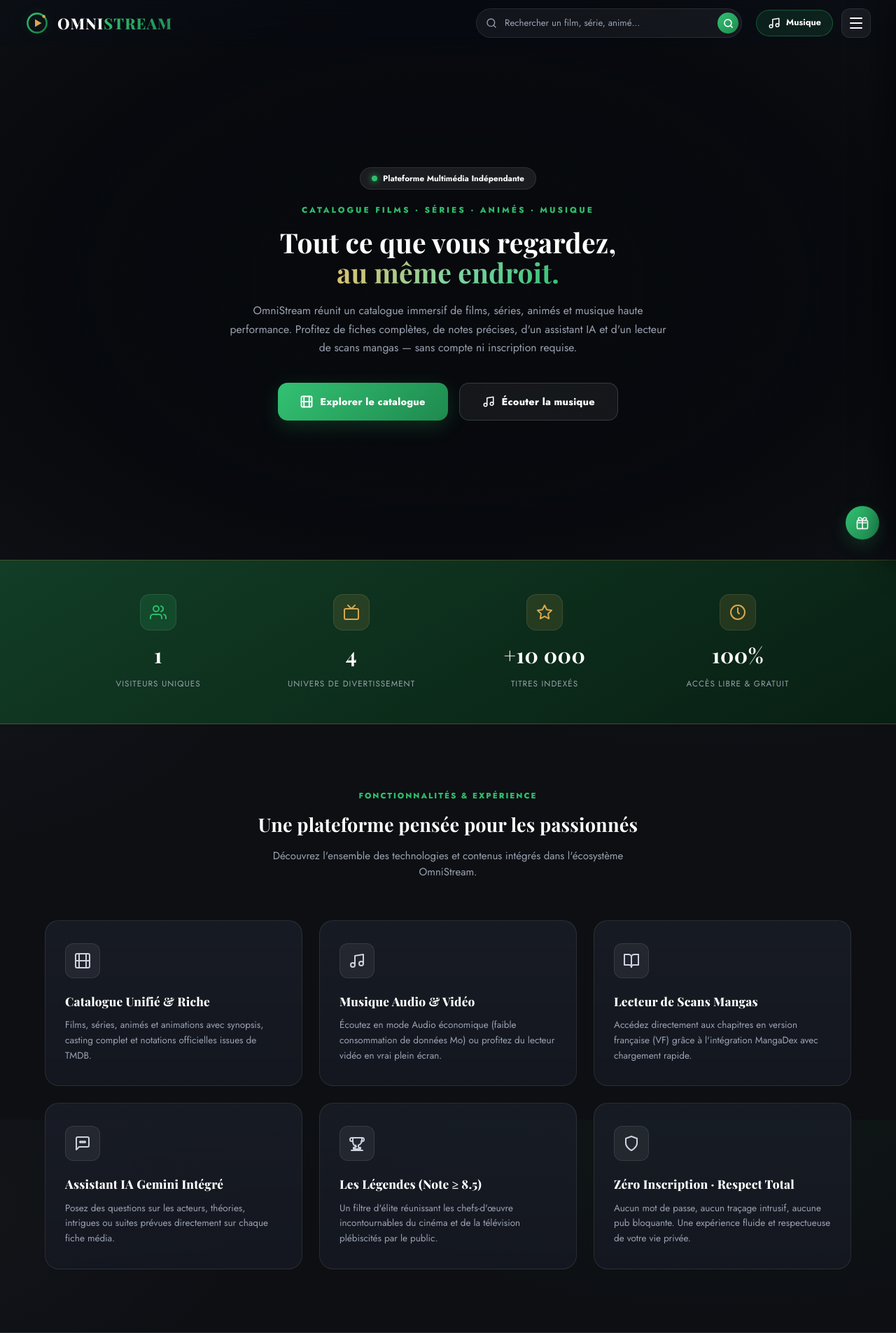
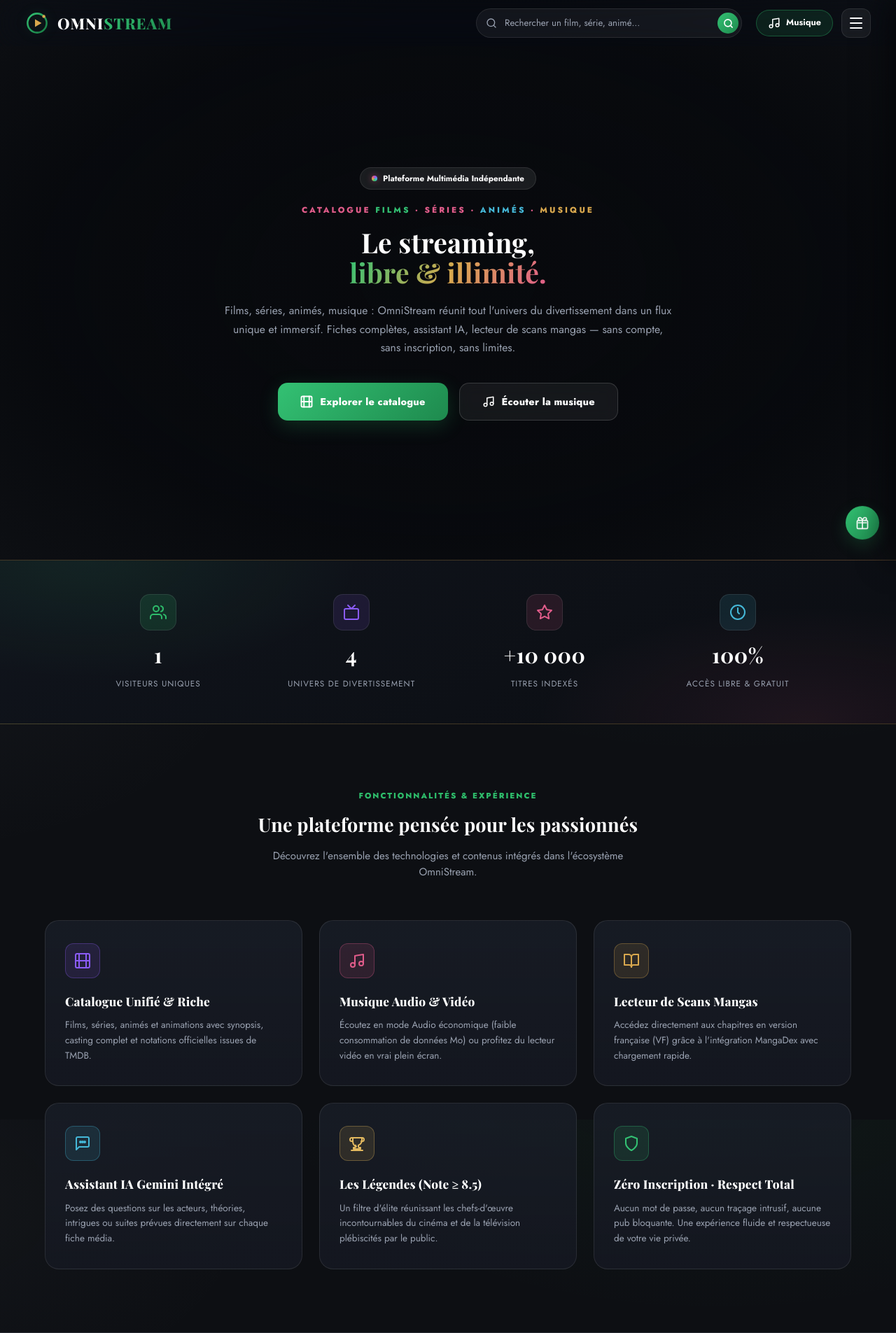
Before and after one commit to nambinintsoatsiky12/omnistream, a Flask app: page / in a window 1280 px wide. Shown: the top 1905 px of the page at 70% size. Run offline with Flask 3, Linux system fonts and the light colour scheme; data comes from the database, SQL or seed files in the repository; some libraries are stand-ins or nearby versions; some web fonts are replaced.

Commit message:
Palette : diversifier les couleurs (fin du tout-vert) + copywriting hero
- Variables de couleur : --accent-pink était du vert (#2ebd6b) !
  Palette réelle : vert (marque), rose #e05c8a, or #d9a84e,
  cyan #45b8d8, violet #8b5cf6 — glows pink/violet recolorés
- Eyebrow hero multicolore : Films (vert) · Séries (rose) ·
  Animes (cyan) · Musique (or)
- Hero h1 : dégradé vert → or → rose
- Badge pill : point « prisme » conic-gradient multi-couleurs
- Bandeau stats : fond vert massif remplacé par fond sombre neutre
  avec teintes vert/rose ; 4 icônes colorées vert/violet/rose/cyan
- 6 cartes fonctionnalités : badges chacun dans sa couleur
  (violet, rose, or, cyan, or clair, émeraude)
- Kickers de sections : or (à propos), rose (CTA final)
- Nouvel écriture accueil : « Le streaming, libre & illimité. »
  + lead resserré (sans compte, sans inscription, sans limites)
- Test landing mis à jour (nouvelle accroche), cache CSS ?v=16

Co-authored-by: arena-agent <297053741+arena-agent@users.noreply.github.com>

```diff
--- a/static/css/style.css
+++ b/static/css/style.css
@@ -22,19 +22,20 @@
   --muted-dark: #646c7c;
 
   --accent: #2ebd6b;
-  --accent-pink: #2ebd6b;
+  --accent-pink: #e05c8a;
   --accent-orange: #d9a84e;
-  --accent-cyan: #8494ab;
+  --accent-cyan: #45b8d8;
+  --accent-violet: #8b5cf6;
   --accent-emerald: #4c9d77;
   --gold: #d9a84e;
 
   --gradient: linear-gradient(135deg, #33c173 0%, #1e8a4e 100%);
   --gradient-gold: linear-gradient(135deg, #e3b95f 0%, #d9a84e 50%, #b98a35 100%);
-  --gradient-cyan: linear-gradient(135deg, #8494ab 0%, #5f6f88 100%);
+  --gradient-cyan: linear-gradient(135deg, #45b8d8 0%, #2f8ba8 100%);
   --gradient-card: linear-gradient(180deg, rgba(27, 32, 43, 0.7) 0%, rgba(21, 24, 33, 0.9) 100%);
 
-  --glow-violet: rgba(46, 189, 107, 0.25);
-  --glow-pink: rgba(46, 189, 107, 0.2);
+  --glow-violet: rgba(139, 92, 246, 0.25);
+  --glow-pink: rgba(224, 92, 138, 0.22);
   --glow-gold: rgba(217, 168, 78, 0.22);
   --glass: rgba(21, 24, 33, 0.72);
 
@@ -139,7 +140,7 @@
 .section-kicker.cyan { color: var(--accent-cyan); }
 
 .gradient-text {
-  background: linear-gradient(120deg, #e3c069 0%, #7ed3a2 55%, #33c173 100%);
+  background: linear-gradient(120deg, #33c173 0%, #d9a84e 52%, #e05c8a 100%);
   -webkit-background-clip: text;
   -webkit-text-fill-color: transparent;
   background-clip: text;
@@ -2314,8 +2315,8 @@
   width: 8px;
   height: 8px;
   border-radius: 50%;
-  background: var(--accent-pink);
-  box-shadow: 0 0 10px var(--accent-pink);
+  background: conic-gradient(from 180deg, #33c173, #d9a84e, #e05c8a, #8b5cf6, #45b8d8, #33c173);
+  box-shadow: 0 0 10px rgba(224, 92, 138, 0.55);
 }
 
 .landing-eyebrow {
@@ -2328,6 +2329,11 @@
   margin-bottom: 16px;
 }
 
+.landing-eyebrow .ew-films { color: #33c173; }
+.landing-eyebrow .ew-series { color: var(--accent-pink); }
+.landing-eyebrow .ew-animes { color: var(--accent-cyan); }
+.landing-eyebrow .ew-musique { color: var(--gold); }
+
 .landing-hero h1 {
   font-size: 2.6rem;
   line-height: 1.1;
@@ -2390,7 +2396,10 @@
 
 /* Stats Band (Université Banner Style) */
 .landing-stats-band {
-  background: linear-gradient(150deg, #123d26 0%, #0c2b1a 60%, #081f13 100%);
+  background:
+    radial-gradient(640px 280px at 10% 0%, rgba(51, 193, 115, 0.09), transparent 60%),
+    radial-gradient(640px 280px at 90% 100%, rgba(224, 92, 138, 0.09), transparent 60%),
+    linear-gradient(150deg, #10141c 0%, #0d1016 60%, #0b0d12 100%);
   border-top: 1px solid rgba(217, 168, 78, 0.25);
   border-bottom: 1px solid rgba(217, 168, 78, 0.25);
   padding: 48px 24px;
@@ -2425,9 +2434,9 @@
   margin-bottom: 4px;
 }
 
-.mini-stat-icon-wrap.icon-purple,
-.mini-stat-icon-wrap.icon-pink,
-.mini-stat-icon-wrap.icon-orange { color: var(--gold); background: rgba(217, 168, 78, 0.12); }
+.mini-stat-icon-wrap.icon-purple { color: var(--accent-violet); background: rgba(139, 92, 246, 0.12); }
+.mini-stat-icon-wrap.icon-pink { color: var(--accent-pink); background: rgba(224, 92, 138, 0.12); }
+.mini-stat-icon-wrap.icon-cyan { color: var(--accent-cyan); background: rgba(69, 184, 216, 0.12); }
 
 .mini-stat-number {
   font-family: var(--font-display);
@@ -2507,6 +2516,13 @@
   border: 1px solid var(--border);
   color: #cdd3de;
 }
+
+.badge-purple { color: var(--accent-violet); background: rgba(139, 92, 246, 0.12); border-color: rgba(139, 92, 246, 0.32); }
+.badge-pink { color: var(--accent-pink); background: rgba(224, 92, 138, 0.12); border-color: rgba(224, 92, 138, 0.32); }
+.badge-orange { color: var(--accent-orange); background: rgba(217, 168, 78, 0.12); border-color: rgba(217, 168, 78, 0.32); }
+.badge-cyan { color: var(--accent-cyan); background: rgba(69, 184, 216, 0.12); border-color: rgba(69, 184, 216, 0.32); }
+.badge-gold { color: #e3b95f; background: rgba(227, 185, 95, 0.12); border-color: rgba(227, 185, 95, 0.32); }
+.badge-emerald { color: #33c173; background: rgba(51, 193, 115, 0.12); border-color: rgba(51, 193, 115, 0.32); }
 
 .landing-feature h3 {
   font-size: 1.15rem;
--- a/templates/base.html
+++ b/templates/base.html
@@ -8,7 +8,7 @@
 <link rel="preconnect" href="https://fonts.googleapis.com">
 <link rel="preconnect" href="https://fonts.gstatic.com" crossorigin>
 <link href="https://fonts.googleapis.com/css2?family=Playfair+Display:ital,wght@0,500;0,600;0,700;0,800;1,600;1,700&family=Jost:wght@400;500;600;700;800&display=swap" rel="stylesheet">
-<link rel="stylesheet" href="{{ url_for('static', filename='css/style.css') }}?v=15">
+<link rel="stylesheet" href="{{ url_for('static', filename='css/style.css') }}?v=16">
 <script src="{{ url_for('static', filename='js/notification-cleanup.js') }}?v=1" defer></script>
 <meta name="google-site-verification" content="_2AZ02eYdKym_uGxJKyCLYGmmG_E_JmaQ-2WHqswEyY">
 </head>
--- a/templates/landing.html
+++ b/templates/landing.html
@@ -30,10 +30,10 @@
       <span>Plateforme Multimédia Indépendante</span>
     </div>
 
-    <span class="landing-eyebrow">Catalogue Films · Séries · Animés · Musique</span>
-    <h1>Tout ce que vous regardez,<br><span class="gradient-text">au même endroit.</span></h1>
+    <span class="landing-eyebrow">Catalogue <span class="ew-films">Films</span> · <span class="ew-series">Séries</span> · <span class="ew-animes">Animés</span> · <span class="ew-musique">Musique</span></span>
+    <h1>Le streaming,<br><span class="gradient-text">libre &amp; illimité.</span></h1>
     <p class="landing-lead">
-      OmniStream réunit un catalogue immersif de films, séries, animés et musique haute performance. Profitez de fiches complètes, de notes précises, d'un assistant IA et d'un lecteur de scans mangas — sans compte ni inscription requise.
+      Films, séries, animés, musique : OmniStream réunit tout l'univers du divertissement dans un flux unique et immersif. Fiches complètes, assistant IA, lecteur de scans mangas — sans compte, sans inscription, sans limites.
     </p>
     <div class="landing-cta">
       <a href="{{ url_for('index', tab='films') }}" class="landing-btn-primary">
@@ -76,7 +76,7 @@
     </div>
 
     <div class="mini-stat reveal">
-      <div class="mini-stat-icon-wrap icon-orange">
+      <div class="mini-stat-icon-wrap icon-cyan">
         <svg viewBox="0 0 24 24" width="24" height="24" fill="none" stroke="currentColor" stroke-width="2" stroke-linecap="round" stroke-linejoin="round"><circle cx="12" cy="12" r="10"></circle><polyline points="12 6 12 12 14 14"></polyline></svg>
       </div>
       <span class="mini-stat-number">100%</span>
@@ -168,7 +168,7 @@
       </div>
 
       <div class="about-text-content reveal">
-        <span class="section-kicker">À PROPOS DU PROJET</span>
+        <span class="section-kicker gold">À PROPOS DU PROJET</span>
         <h2>Une Vision Moderne du Streaming &amp; de la Découverte</h2>
         <p class="about-lead">
           OmniStream est une application web indépendante imaginée et réalisée par <strong>NAMBININTSOA Tsiky Fandresena</strong>.
@@ -198,7 +198,7 @@
 
 <!-- FINAL CALL TO ACTION -->
 <section class="landing-final-cta reveal">
-  <span class="section-kicker">COMMENCER L'EXPÉRIENCE</span>
+  <span class="section-kicker pink">COMMENCER L'EXPÉRIENCE</span>
   <h2>Prêt à explorer vos prochains coups de cœur ?</h2>
   <p class="landing-final-lead">Accédez immédiatement à des milliers de films, séries, animés et titres musicaux.</p>
   <div class="landing-cta">
```
Also changed, not shown: tests/test_app.py (+1 -1 lines).
